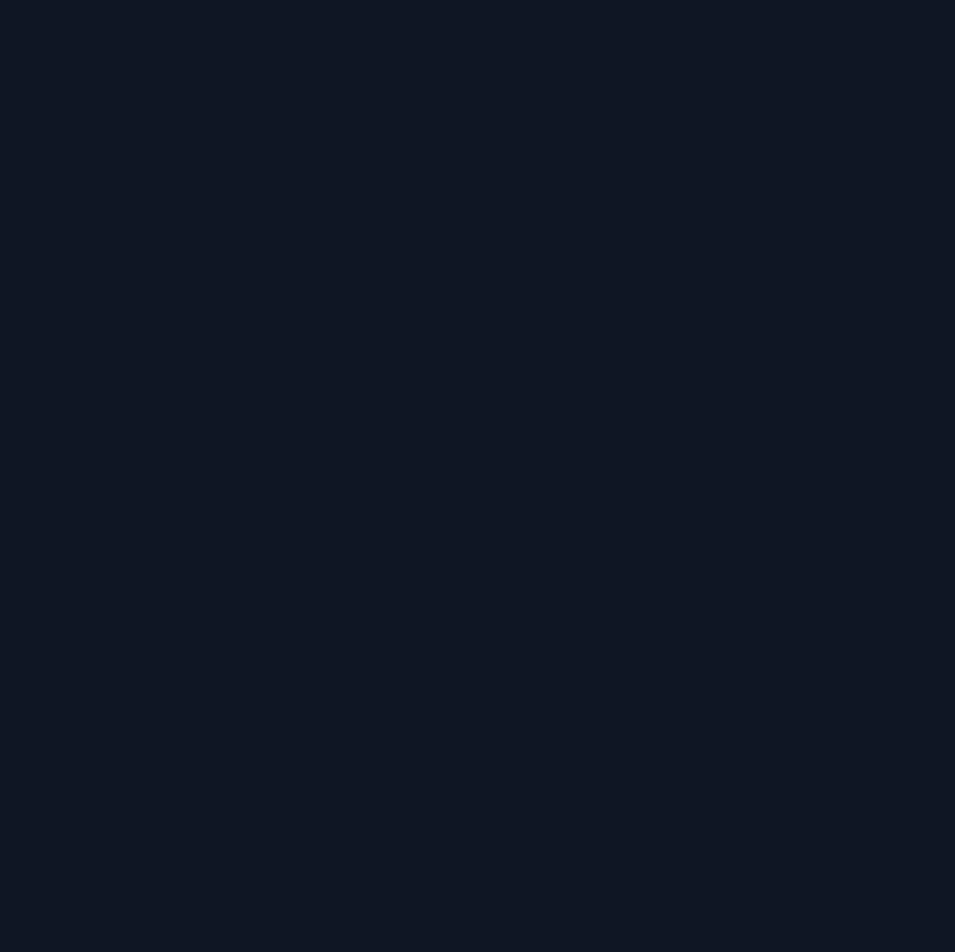
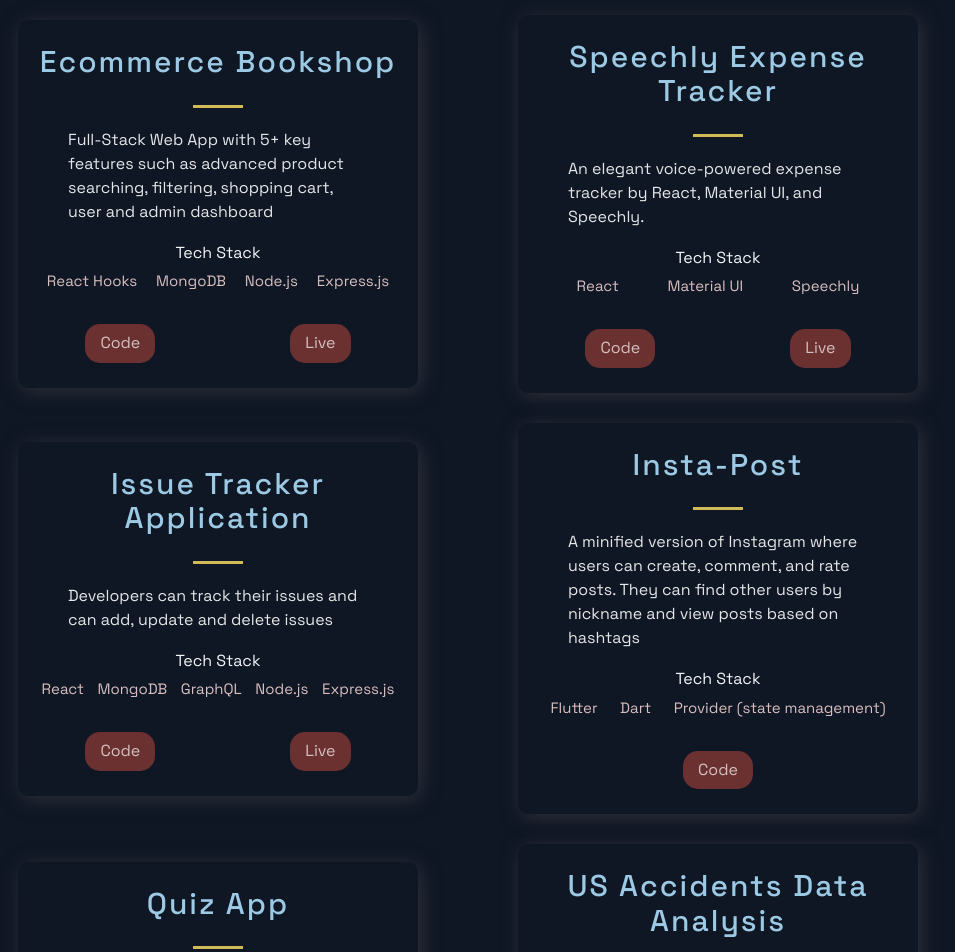
Before and after one commit to dhvaneshshah97/My_Portfolio, a Next.js app: page / in a window 1280 px wide. Shown: the part 820-1772 px from the top of the page, without its empty margins (172-1127 px from the left). Before the commit the page ends 800 px from the top, so only its background shows below. Built offline with nearby package versions, Linux system fonts and the light colour scheme.

Commit message:
Add Project Section

```diff
--- a/src/components/Projects/Projects.js
+++ b/src/components/Projects/Projects.js
@@ -5,9 +5,34 @@
 import { projects } from '../../constants/constants';
 
 const Projects = () => (
-  <div>
-    Projects
-  </div>
+  <Section nopadding id="projects">
+    <SectionDivider />
+    <SectionTitle main>Projects</SectionTitle>
+    <GridContainer>
+      {projects.map(({ id, image, title, description, tags, source, visit }) => (
+        <BlogCard key={id}>
+          {/* <Img src={image} width="700px" height="300px" /> */}
+          <TitleContent>
+            <HeaderThree title>{title}</HeaderThree>
+            <Hr />
+          </TitleContent>
+          <CardInfo>{description}</CardInfo>
+          <div>
+            <TitleContent>Tech Stack</TitleContent>
+            <TagList>
+              {tags.map((tag, i) => (
+                <Tag key={i}>{tag}</Tag>
+              ))}
+            </TagList>
+          </div>
+          <UtilityList>
+            <ExternalLinks href={source}>Code</ExternalLinks>
+            {visit && <ExternalLinks href={visit}>Live</ExternalLinks>}
+          </UtilityList>
+        </BlogCard>
+      ))}
+    </GridContainer>
+  </Section>
 );
 
 export default Projects;
--- a/src/components/Projects/ProjectsStyles.js
+++ b/src/components/Projects/ProjectsStyles.js
@@ -33,8 +33,8 @@
 `;
 export const TitleContent = styled.div`
   text-align: center;
-  z-index: 20;
   width: 100%;
+  margin-top: 20px;
 
 `;
 
@@ -72,7 +72,7 @@
   color: #e4e6e7;
   font-style: 2rem;
   line-height: 24px;
-  text-align: justify;
+  text-align: left;
   @media ${(props) => props.theme.breakpoints.sm} {
     padding:.3rem
 
@@ -103,8 +103,8 @@
 
 export const TagList = styled.ul`
 display: flex;
-justify-content: space-around;
-padding: 2rem;
+justify-content: space-evenly;
+padding: 1rem;
 `
 export const Tag = styled.li`
 color: #d8bfbf;
--- a/src/constants/constants.js
+++ b/src/constants/constants.js
@@ -1,41 +1,57 @@
 export const projects = [
   {
-    title: 'MERN Memories',
-    description: "Using React, Node.js, Express & MongoDB you'll learn how to build a Full Stack MERN Application - from start to finish. The App is called Memories and it is a simple social media app that allows users to post interesting events that happened in their lives.",
-      image: '/images/1.png',
-      tags: ['Mongo', 'Express', 'React', 'Node'],
-    source: 'https://google.com',
-    visit: 'https://google.com',
+    title: 'Ecommerce Bookshop',
+    description: "Full-Stack Web App with 5+ key features such as advanced product searching, filtering, shopping cart, user and admin dashboard",
+      image: '/images/ecommerce.png',
+      tags: ['React Hooks', 'MongoDB', 'Node.js', 'Express.js'],
+    source: 'https://github.com/dhvaneshshah97/Ecommerce_Bookshop',
+    visit: 'https://ecomm-bookshop.herokuapp.com/',
     id: 0,
   },
   {
-    title: 'E-Commerce',
-    description:"While building it you're going to learn many advanced React & JavaScript topics, as well as how to use Stripe for card transactions. On top of that, at the end of the video, you will have this unique and complex webshop app that you will be able to add to your portfolio. And trust me, e-commerce applications are impressive.",
-    image: '/images/2.png',
-    tags: ['React', 'JavaScript'],
-    source: 'https://google.com',
-    visit: 'https://google.com',
+    title: 'Speechly Expense Tracker',
+    description:"An elegant voice-powered expense tracker by React, Material UI, and Speechly.",
+    image: '/images/expense.png',
+    tags: ['React', 'Material UI', 'Speechly'],
+    source: 'https://github.com/dhvaneshshah97/Speechly_Expense_Tracker_React',
+    visit: 'https://track-your-expense-with-speechly.netlify.app/',
     id: 1,
   },
   {
-    title: 'WebRTC App',
-    description: "This is a code repository for the corresponding YouTube video. In this tutorial, we're going to build and deploy a React Video Chat Application using WebRTC.",
+    title: 'Issue Tracker Application',
+    description: "Developers can track their issues and can add, update and delete issues",
       image: '/images/3.jpg',
-      tags: ['React', 'WebRTC'],
-    source: 'https://google.com',
-    visit: 'https://google.com',
+      tags: ['React', 'MongoDB', 'GraphQL', 'Node.js', 'Express.js'],
+    source: 'https://github.com/dhvaneshshah97/Issue-Tracker-Application',
+    visit: 'http://issue-tracker.mernapp.cf/',
     id: 2,
   },
   {
-    title: 'Unichat',
-    description: "This is a code repository for the corresponding video tutorial. In this video, we will create a full Realtime Chat Application",
+    title: 'Insta-Post ',
+    description: "A minified version of Instagram where users can create, comment, and rate posts. They can find other users by nickname and view posts based on hashtags",
     image: '/images/4.jpg',
-    tags: ['React', 'ChatEngine', 'Firebase'],
-    source: 'https://google.com',
-    visit: 'https://google.com',
+    tags: ['Flutter', 'Dart', 'Provider (state management)'],
+    source: 'https://github.com/dhvaneshshah97/Instapost_Flutter',
     id: 3,
   },
+  {
+    title: 'Quiz App ',
+    description: "A multi-platform mobile app with elegant User Interface developerd with React Native",
+    image: '/images/4.jpg',
+    tags: ['React Native', 'Shared Preferences', 'Files'],
+    source: 'https://github.com/dhvaneshshah97/Quiz_App_React_Native',
+    id: 4,
+  },
+  {
+    title: 'US Accidents Data Analysis',
+    description: "Discovered and Visualized different trends of accidents. Analyzed and cleaned big data",
+    image: '/images/4.jpg',
+    tags: ['Python', 'Pandas', 'Spark', 'Vaex'],
+    source: 'https://github.com/dhvaneshshah97/Data_Analysis_US_Accidents_Pandas_Spark_Vaex',
+    id: 4,
+  },
 ];
+
 
 export const TimeLineData = [
   { year: 2017, text: 'Started my journey', },
```
Also changed, not shown: public/images/ecommerce.png (added), public/images/expense.png (added).
